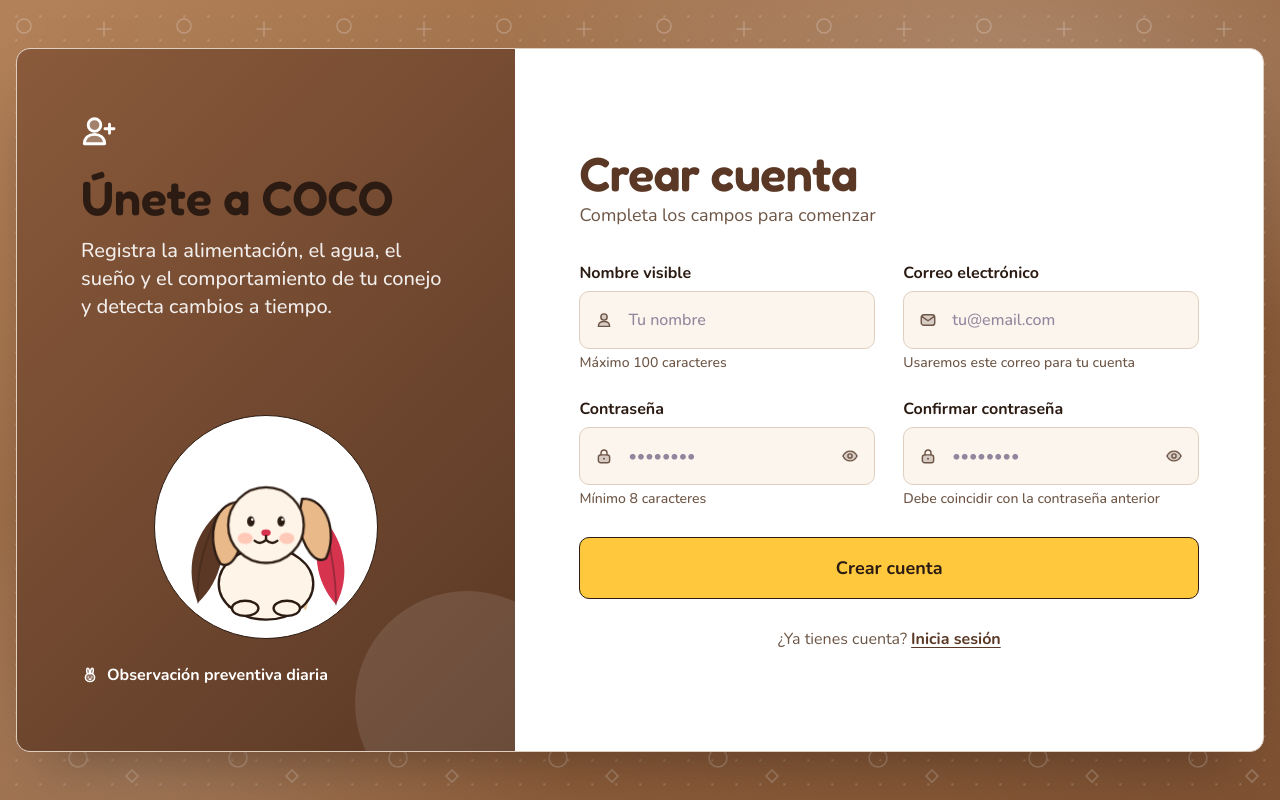
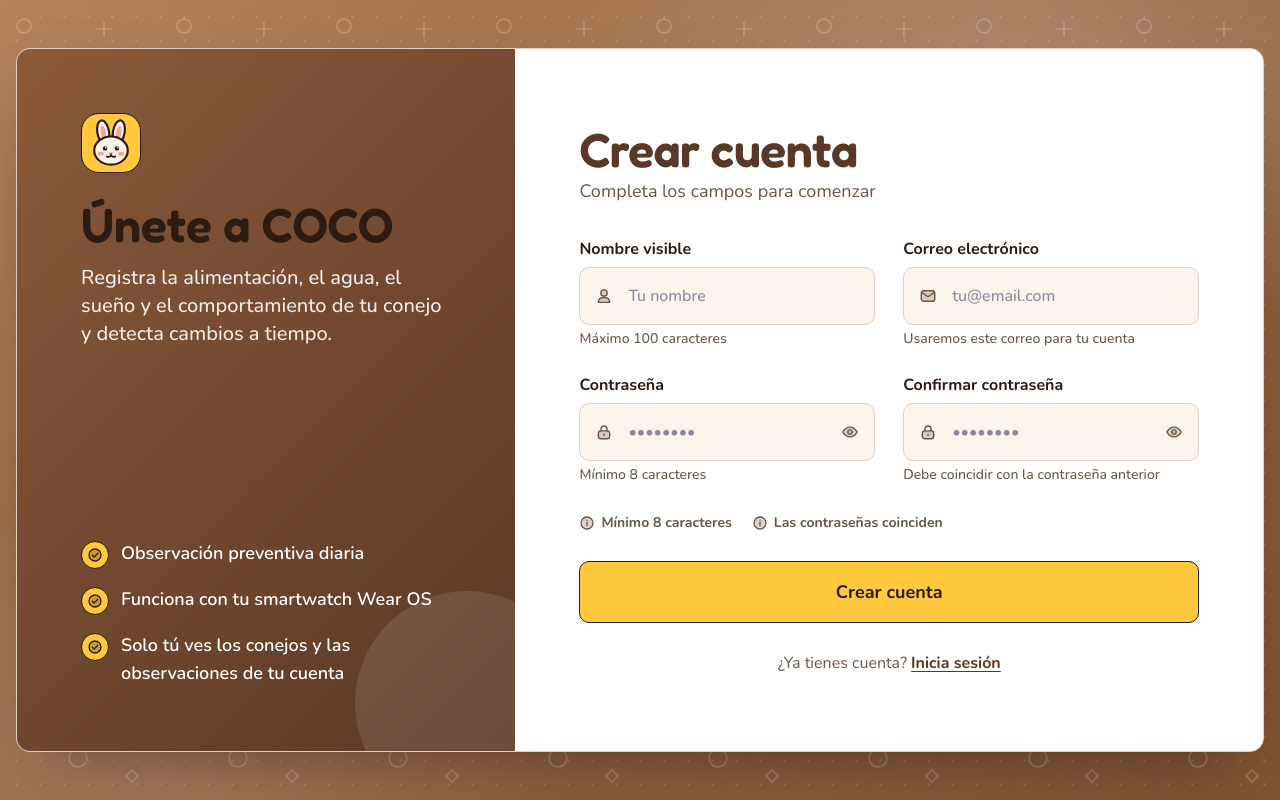
Before and after one commit to VictoriaArteaga/COCO, a Next.js app in the folder web/: page /register in a window 1280 px wide. Built offline with nearby package versions, Linux system fonts and the light colour scheme; no server answers.

Commit message:
feat(web): agrega logo, beneficios y requisitos de contraseña en el registro

```diff
--- a/web/components/auth/AuthForm.tsx
+++ b/web/components/auth/AuthForm.tsx
@@ -89,7 +89,16 @@ export function AuthForm({ mode }: { mode: 'login' | 'register' }) {
     finally { setBusy(false) }
   }
 
-  return <form className="space-y-5 lg:space-y-7" onSubmit={submit} noValidate>
+  // Requisitos de la contraseña en vivo (solo en el registro)
+  const [pwd, setPwd] = useState('')
+  const [pwd2, setPwd2] = useState('')
+  function track(event: FormEvent<HTMLFormElement>) {
+    const data = new FormData(event.currentTarget)
+    setPwd(String(data.get('password') ?? ''))
+    setPwd2(String(data.get('confirmPassword') ?? ''))
+  }
+
+  return <form className="space-y-5 lg:space-y-7" onSubmit={submit} onChange={track} noValidate>
     <div className={register ? 'grid gap-5 sm:grid-cols-2 lg:gap-x-7 lg:gap-y-6' : 'space-y-5 lg:space-y-7'}>
       {register && <Field label={t.auth.name} name="displayName" error={errors.displayName} onValue={onValue} icon="user" placeholder={t.auth.namePh} hint={t.auth.nameHint} autoComplete="name" maxLength={100} />}
       <Field label={t.auth.email} name="email" error={errors.email} onValue={onValue} type="email" icon="mail" placeholder={t.auth.emailPh} hint={register ? t.auth.emailHint : undefined} autoComplete="email" maxLength={255} />
@@ -98,6 +107,15 @@ export function AuthForm({ mode }: { mode: 'login' | 'register' }) {
       {register && <Field label={t.auth.confirm} name="confirmPassword" error={errors.confirmPassword} onValue={onValue} type="password" icon="lock" placeholder={t.auth.passwordPh} hint={t.auth.confirmHint}
         autoComplete="new-password" reveal={reveal} />}
     </div>
+    {register && (
+      <ul className="-mt-1 flex flex-wrap gap-x-5 gap-y-2 text-sm font-bold" aria-live="polite">
+        {[[t.auth.reqLength, pwd.length >= 8], [t.auth.reqMatch, pwd2.length > 0 && pwd === pwd2]].map(([label, ok]) => (
+          <li key={String(label)} className={`flex items-center gap-1.5 ${ok ? 'text-state-normal' : 'text-text-secondary'}`}>
+            <Icon name={ok ? 'check' : 'info'} size={16} />{label}
+          </li>
+        ))}
+      </ul>
+    )}
     {error && <p role="alert" className="rounded-coco border border-coral bg-coral-light p-3 text-sm font-medium text-text">{error}</p>}
     <button className="btn-accent auth-submit w-full rounded-xl py-3 text-base lg:py-4 lg:text-lg" disabled={busy}>{busy ? t.auth.processing : register ? t.auth.register : t.auth.login}</button>
     <p className="text-center text-sm text-text-secondary lg:text-base">{register
--- a/web/components/auth/AuthShell.tsx
+++ b/web/components/auth/AuthShell.tsx
@@ -1,5 +1,5 @@
 import { Icon } from '@/components/atoms/Icon'
-import { RabbitIllustration } from '@/components/atoms/RabbitIllustration'
+import { Logo } from '@/components/atoms/Logo'
 import { getServerPrefs } from '@/lib/i18n/server'
 
 /**
@@ -26,9 +26,7 @@ export async function AuthShell({ mode, children }: { mode: 'login' | 'register'
         <div className="auth-card relative w-full max-w-md rounded-sheet overflow-hidden p-6 sm:max-w-lg sm:p-10 lg:max-w-xl lg:p-14 xl:max-w-2xl xl:p-16" style={cardAnim}>
           <div aria-hidden="true" className="absolute inset-x-0 top-0 h-1.5 bg-gradient-to-r from-green via-green-bright to-yellow opacity-90" />
           <header className="text-center">
-            <div className="mx-auto flex h-20 w-20 items-center justify-center rounded-full auth-badge lg:h-24 lg:w-24 xl:h-28 xl:w-28">
-              <Icon name="login" size={34} className="lg:scale-125 xl:scale-150" />
-            </div>
+            <Logo size={72} className="mx-auto" />
             <h1 className="mt-5 font-display text-4xl font-semibold text-green-dark lg:mt-7 lg:text-5xl xl:text-6xl">{t.auth.welcome}</h1>
             <p className="mt-2 text-sm text-text-secondary lg:mt-3 lg:text-base xl:text-lg">{t.auth.loginSub}</p>
           </header>
@@ -39,16 +37,18 @@ export async function AuthShell({ mode, children }: { mode: 'login' | 'register'
           <section className="relative hidden flex-col justify-between p-10 text-white md:flex lg:p-14 xl:p-16" style={{ background: 'var(--auth-panel)' }}>
             <div aria-hidden="true" className="absolute -bottom-16 -right-16 h-56 w-56 rounded-full bg-white/10" />
             <div className="relative">
-              <Icon name="userPlus" size={36} />
+              <Logo size={60} />
               <h2 className="mt-6 font-display text-3xl font-semibold leading-tight lg:text-4xl xl:text-5xl">{t.auth.joinTitle}</h2>
               <p className="mt-4 font-medium leading-relaxed text-white/90 lg:text-lg xl:text-xl">{t.auth.joinText}</p>
             </div>
-            <div className="relative">
-              <div className="mx-auto mb-6 flex h-32 w-32 items-center justify-center rounded-full auth-disc lg:h-44 lg:w-44 xl:h-56 xl:w-56">
-                <RabbitIllustration className="h-28 w-28 lg:h-40 lg:w-40 xl:h-52 xl:w-52" />
-              </div>
-              <p className="flex items-center gap-2 text-sm font-bold lg:text-base"><Icon name="rabbit" size={18} />{t.auth.joinFeature}</p>
-            </div>
+            <ul className="relative mt-8 space-y-4">
+              {t.auth.joinBenefits.map((benefit) => (
+                <li key={benefit} className="flex items-start gap-3 font-semibold lg:text-lg">
+                  <span aria-hidden="true" className="mt-0.5 flex h-7 w-7 flex-shrink-0 items-center justify-center rounded-full border-[1.5px] border-ink bg-yellow text-[#2B1B12]"><Icon name="check" size={16} /></span>
+                  {benefit}
+                </li>
+              ))}
+            </ul>
           </section>
           <section className="flex flex-col justify-center p-6 sm:p-10 lg:p-14 xl:p-16">
             <h1 className="font-display text-3xl font-semibold text-green-dark lg:text-4xl xl:text-5xl">{t.auth.createTitle}</h1>
```
